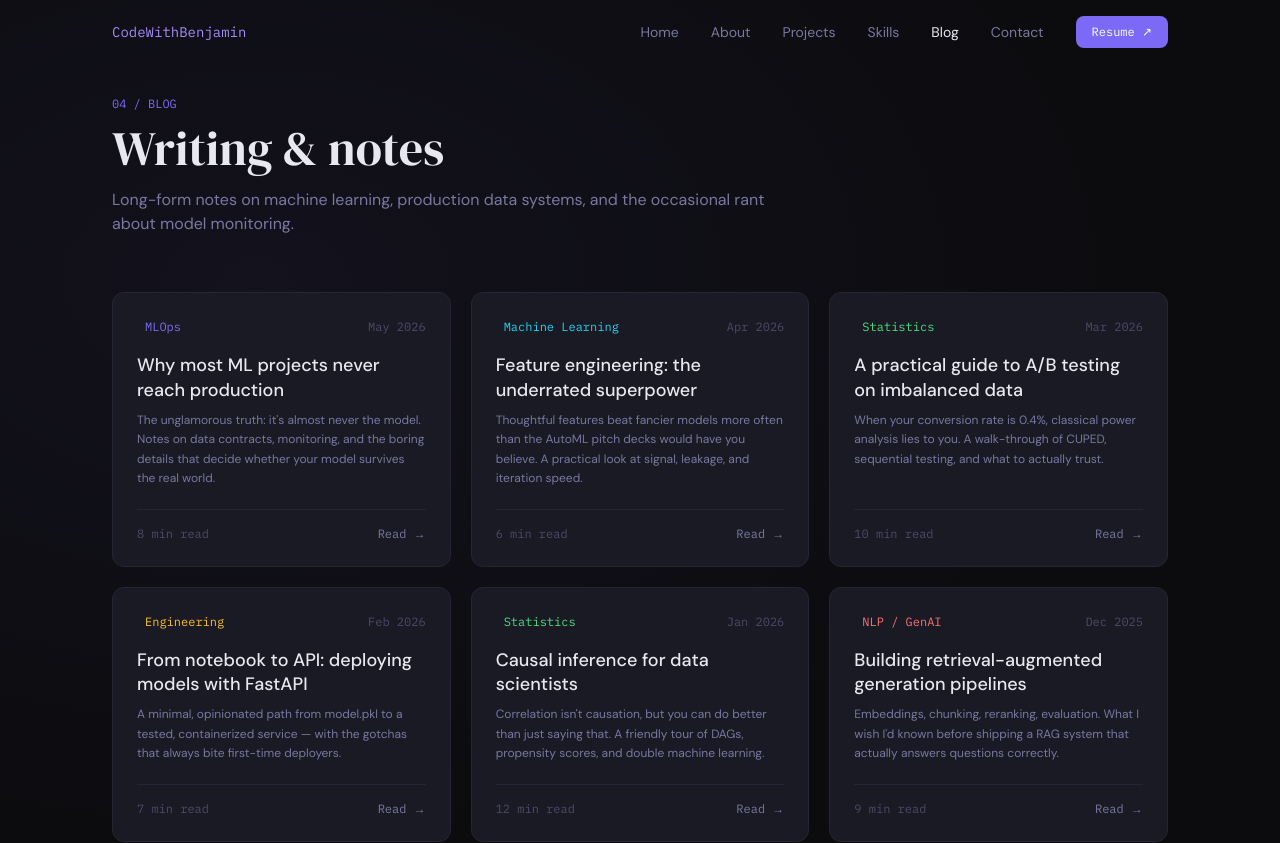
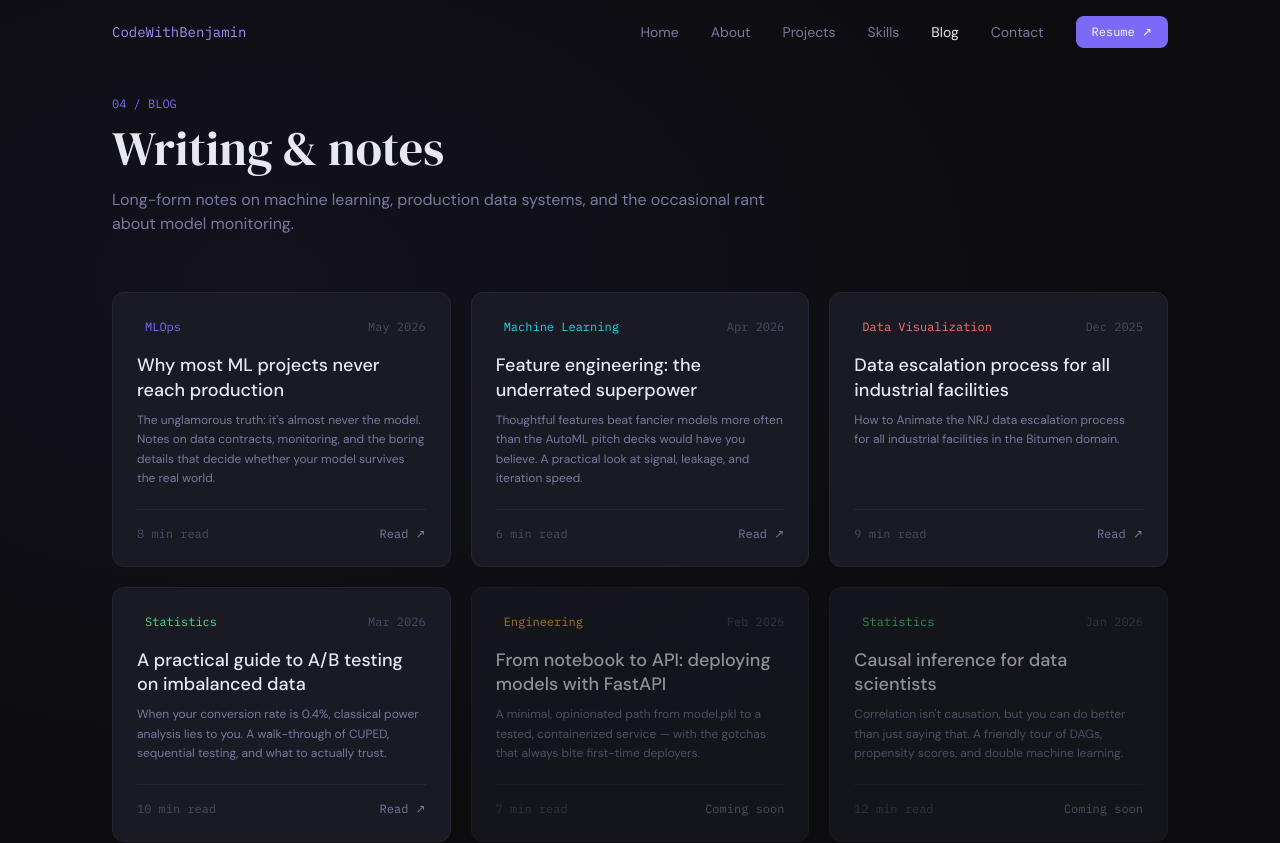
Before and after one commit to eakelvin/ben-kusi, a Next.js app: page /blog in a window 1280 px wide. Shown: the top 843 px of the page. Built offline with nearby package versions, Linux system fonts and the light colour scheme.

Commit message:
Update Blog section: add new posts with external links, enhance layout, and improve styling for post cards; reorder roles in Hero section for better presentation.

```diff
--- a/src/components/sections/Blog.tsx
+++ b/src/components/sections/Blog.tsx
@@ -9,7 +9,7 @@ const posts = [
         tagColor: "var(--accent)",
         date: "May 2026",
         readTime: "8 min read",
-    href: "#",
+        href: "https://towardsdev.com/why-most-machine-learning-projects-never-reach-production-c07207a41804?gi=a4b0f4e8567b",
     },
     {
         title: "Feature engineering: the underrated superpower",
@@ -19,7 +19,17 @@ const posts = [
         tagColor: "var(--cyan)",
         date: "Apr 2026",
         readTime: "6 min read",
-    href: "#",
+        href: "https://medium.com/@nishaviji6910/feature-engineering-the-hidden-superpower-behind-every-great-machine-learning-model-2ec33583b477",
+    },
+    {
+        title: "Data escalation process for all industrial facilities",
+        excerpt:
+            "How to Animate the NRJ data escalation process for all industrial facilities in the Bitumen domain.",
+        tag: "Data Visualization",
+        tagColor: "var(--rose)",
+        date: "Dec 2025",
+        readTime: "9 min read",
+        href: "https://medium.com/@kusibenjamin54/how-to-animate-the-nrj-data-escalation-process-for-all-industrial-facilities-in-the-bitumen-domain-e261f46b1b22",
     },
     {
         title: "A practical guide to A/B testing on imbalanced data",
@@ -29,7 +39,7 @@ const posts = [
         tagColor: "var(--green)",
         date: "Mar 2026",
         readTime: "10 min read",
-    href: "#",
+        href: "https://medium.com/@tanvimoghe1/how-i-handle-imbalanced-data-in-real-life-a-practical-guide-e92dd680c0d6",
     },
     {
         title: "From notebook to API: deploying models with FastAPI",
@@ -51,16 +61,7 @@ const posts = [
         readTime: "12 min read",
         href: "#",
     },
-  {
-    title: "Building retrieval-augmented generation pipelines",
-    excerpt:
-      "Embeddings, chunking, reranking, evaluation. What I wish I'd known before shipping a RAG system that actually answers questions correctly.",
-    tag: "NLP / GenAI",
-    tagColor: "var(--rose)",
-    date: "Dec 2025",
-    readTime: "9 min read",
-    href: "#",
-  },
+
 ];
 
 export function Blog() {
@@ -79,18 +80,17 @@ export function Blog() {
                 </div>
 
                 <div className="grid md:grid-cols-2 lg:grid-cols-3 gap-5">
-          {posts.map(p => (
-            <a key={p.title} href={p.href}
-              className="group relative rounded-xl p-6 flex flex-col transition-all duration-300 hover:-translate-y-0.5"
-              style={{ background: "var(--card)", border: "1px solid var(--border)" }}
-              onMouseEnter={e => {
-                (e.currentTarget as HTMLElement).style.borderColor = p.tagColor;
-                (e.currentTarget as HTMLElement).style.boxShadow = `0 0 30px ${p.tagColor}22`;
-              }}
-              onMouseLeave={e => {
-                (e.currentTarget as HTMLElement).style.borderColor = "var(--border)";
-                (e.currentTarget as HTMLElement).style.boxShadow = "none";
-              }}>
+                    {posts.map(p => {
+                        const hasLink = p.href && p.href !== "#";
+                        const isExternal = hasLink && /^https?:\/\//.test(p.href);
+                        const cardStyle: React.CSSProperties = {
+                            background: "var(--card)",
+                            border: "1px solid var(--border)",
+                            opacity: hasLink ? 1 : 0.6,
+                            cursor: hasLink ? "pointer" : "not-allowed",
+                        };
+                        const inner = (
+                            <>
                                 <div className="flex items-center justify-between mb-4">
                                     <span className="text-xs font-mono px-2 py-0.5 rounded"
                                         style={{ background: `${p.tagColor}18`, color: p.tagColor }}>
@@ -109,11 +109,40 @@ export function Blog() {
                                 <div className="flex items-center justify-between pt-4 mt-auto" style={{ borderTop: "1px solid var(--border)" }}>
                                     <span className="text-xs font-mono" style={{ color: "var(--text-dim)" }}>{p.readTime}</span>
                                     <span className="text-xs font-mono transition-colors group-hover:text-white" style={{ color: "var(--text-muted)" }}>
-                  Read →
+                                        {hasLink ? (isExternal ? "Read ↗" : "Read →") : "Coming soon"}
                                     </span>
                                 </div>
+                            </>
+                        );
+
+                        if (!hasLink) {
+                            return (
+                                <div key={p.title}
+                                    className="relative rounded-xl p-6 flex flex-col"
+                                    style={cardStyle}
+                                    aria-disabled>
+                                    {inner}
+                                </div>
+                            );
+                        }
+
+                        return (
+                            <a key={p.title} href={p.href}
+                                {...(isExternal ? { target: "_blank", rel: "noopener noreferrer" } : {})}
+                                className="group relative rounded-xl p-6 flex flex-col transition-all duration-300 hover:-translate-y-0.5"
+                                style={cardStyle}
+                                onMouseEnter={e => {
+                                    (e.currentTarget as HTMLElement).style.borderColor = p.tagColor;
+                                    (e.currentTarget as HTMLElement).style.boxShadow = `0 0 30px ${p.tagColor}22`;
+                                }}
+                                onMouseLeave={e => {
+                                    (e.currentTarget as HTMLElement).style.borderColor = "var(--border)";
+                                    (e.currentTarget as HTMLElement).style.boxShadow = "none";
+                                }}>
+                                {inner}
                             </a>
-          ))}
+                        );
+                    })}
                 </div>
             </div>
         </section>
--- a/src/components/sections/Hero.tsx
+++ b/src/components/sections/Hero.tsx
@@ -2,7 +2,7 @@
 import { useEffect, useState } from "react";
 import Link from "next/link";
 
-const roles = ["Machine Learning Engineer", "Data Scientist", "NLP Researcher", "Statistical Modeler", "Data Engineer", "Data Consultant", "AI Integration", "IT Infrastructure Support", "AI Researcher"];
+const roles = ["Data Scientist", "Machine Learning Engineer", "NLP Researcher", "Statistical Modeler", "Data Engineer", "Data Consultant", "AI Integration", "IT Infrastructure Support", "AI Researcher"];
 
 export function Hero() {
   const [roleIndex, setRoleIndex] = useState(0);
```
Lines whose indentation alone changed are shown as unchanged.
